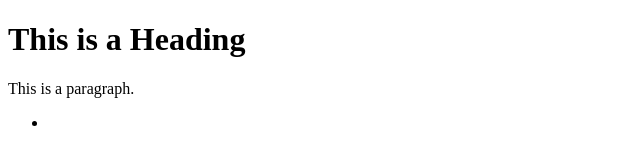
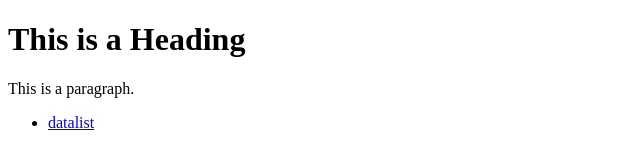
Before and after one commit to JeevanMali24/HTML-JavaScript-Learning, a plain HTML site: page index.html in a window 1280 px wide. Shown: the full height of the page, 0-640 px from the left. Drawn offline with Linux system fonts and the light colour scheme.

Commit message:
data list

```diff
--- a/index.html
+++ b/index.html
@@ -12,7 +12,7 @@
 
     <ul>
         <li>
-            <a href="/20-04-22/datalist.html"></a>
+            <a href="/20-04-22/datalist.html">datalist</a>
         </li>
     </ul>
 </body>
```
